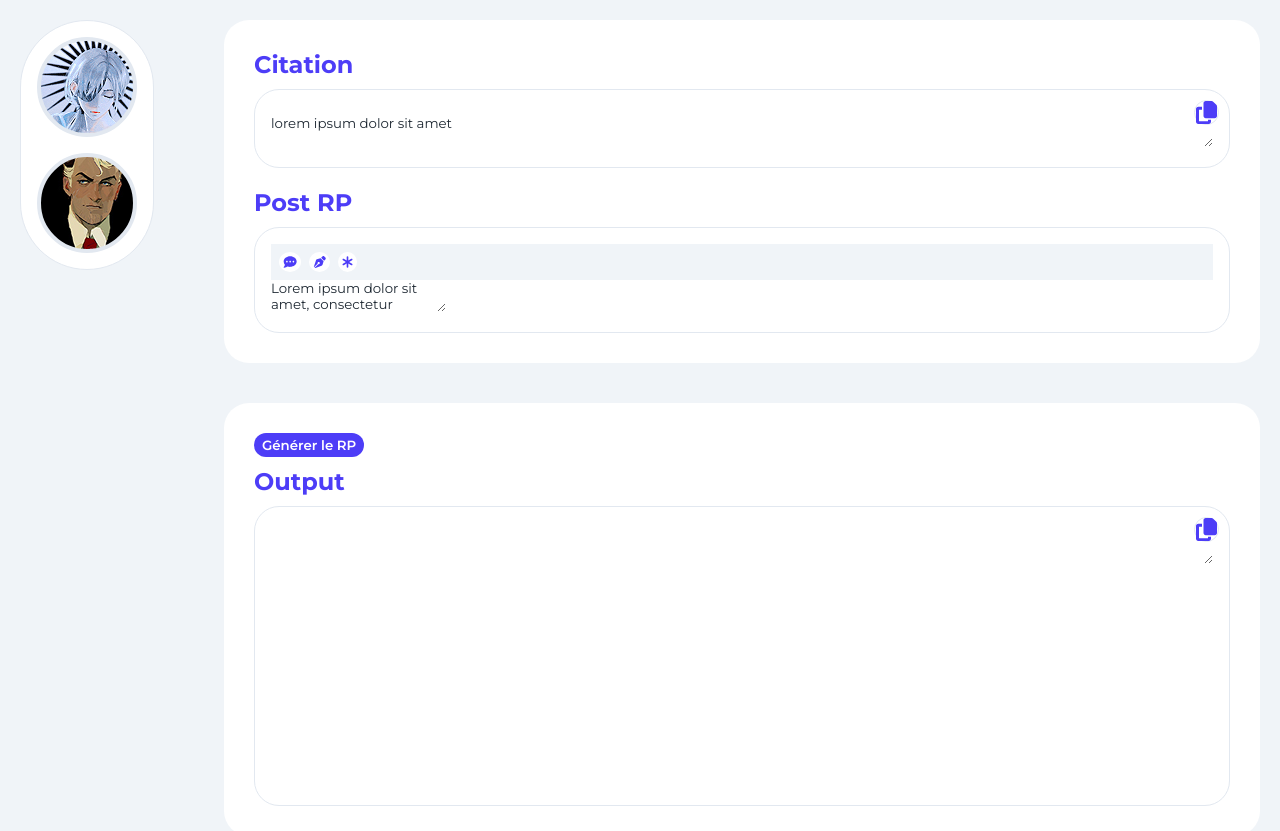
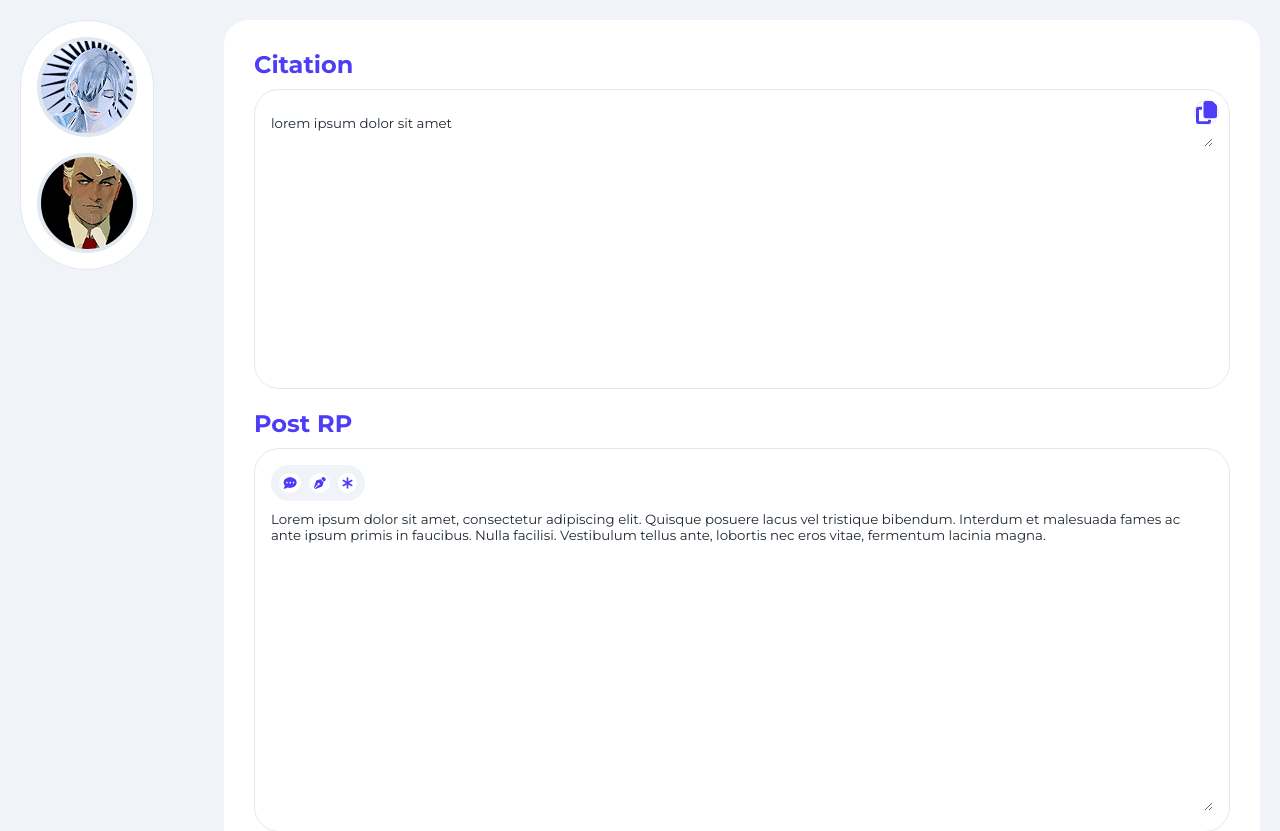
Before and after one commit to web-lux/forum-post-templater, a Vue app: page / in a window 1280 px wide. Shown: the top 831 px of the page. Built offline with nearby package versions, Linux system fonts and the light colour scheme; the HTML template or start-up script is replaced by a standard one.

Commit message:
wip: styling to clean up

```diff
--- a/src/assets/main.scss
+++ b/src/assets/main.scss
@@ -150,9 +150,14 @@ main {
   }
 }
 
-.quote-field {
-  display: flex;
-  flex-direction: column;
+.templater {
+  width: 100%;
+
+  textarea {
+    resize: vertical;
+    width: 100%;
+    min-height: 300px;
+  }
 }
 
 .templater-buttons {
@@ -160,6 +165,9 @@ main {
   display: flex;
   gap: 8px;
   padding: 8px;
+  width: min-content;
+  border-radius: 25px;
+  margin-bottom: 10px;
 
   button {
     display: flex;
@@ -169,5 +177,36 @@ main {
     border-radius: 50%;
     padding: 4px;
     border: none;
+    position: relative;
+
+    &:hover .tooltip {
+      opacity: 1;
+    }
   }
 }
+
+.tooltip {
+  background: var(--accent);
+  color: var(--light);
+  position: absolute;
+  top: -200%;
+  padding: 5px;
+  border-radius: 6px;
+  opacity: 0;
+  transition: 0.3s;
+
+  &::before {
+    $size: 8px;
+    content: "";
+    position: absolute;
+    bottom: 0;
+    left: 50%;
+    width: 0;
+    height: 0;
+    border: $size solid transparent;
+    border-top-color: var(--accent);
+    border-bottom: 0;
+    margin-left: -$size;
+    margin-bottom: -$size;
+  }
+}
--- a/src/components/FormatterInput.vue
+++ b/src/components/FormatterInput.vue
@@ -61,7 +61,7 @@ function getBtnIcon(propertyName: PropertyName) {
 
     <div class="fieldgroup">
       <label for="post" class="title">Post RP</label>
-      <div class="input">
+      <div class="input templater">
         <div class="templater-buttons">
           <button
             v-for="formatStyle in currentCharacter.formatButtons"
@@ -69,6 +69,7 @@ function getBtnIcon(propertyName: PropertyName) {
             @click="applyTemplateToSelection(formatStyle as PropertyName)"
           >
             <img :src="getBtnIcon(formatStyle as PropertyName)" />
+            <div class="tooltip">{{ formatStyle }}</div>
           </button>
         </div>
 
@@ -91,8 +92,4 @@ function getBtnIcon(propertyName: PropertyName) {
   flex-direction: column;
   gap: 20px;
 }
-
-.input--quote {
-  min-height: 0;
-}
 </style>
```
